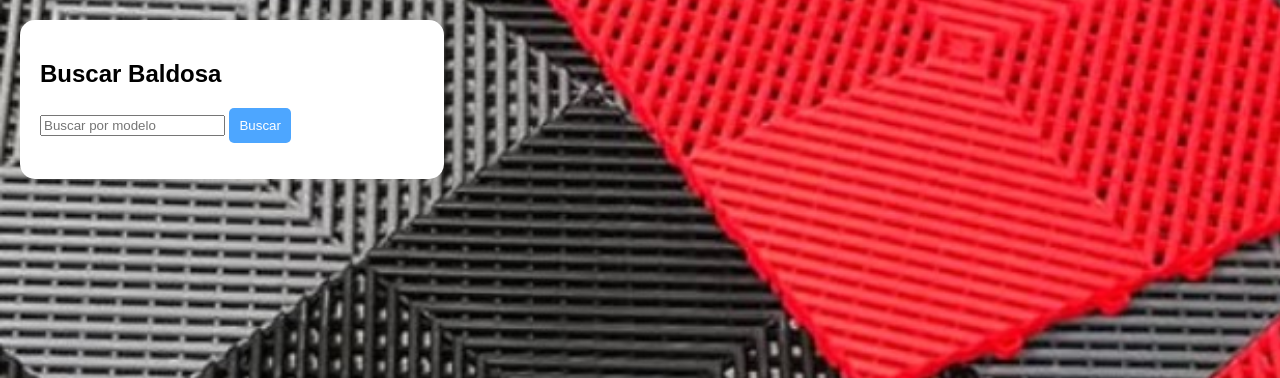
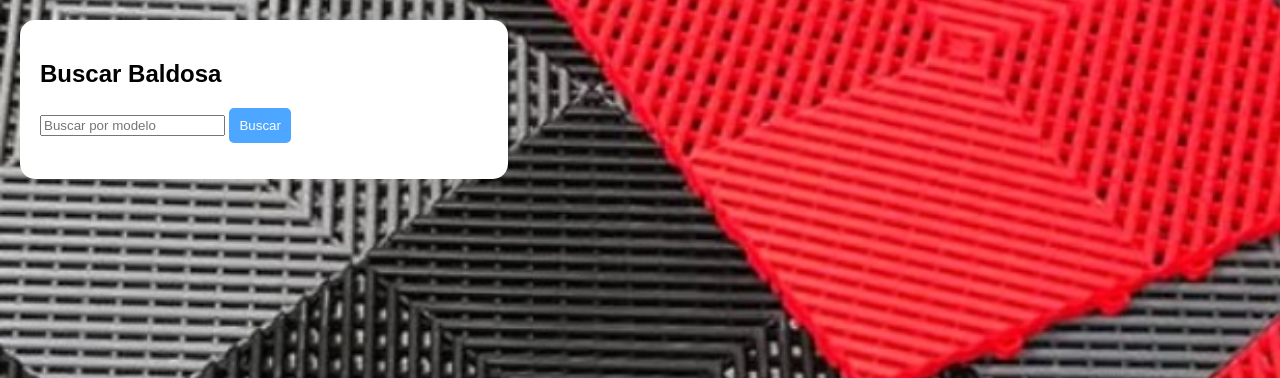
Before and after one commit to SolGarcia123/TuPrimeraPagina-GarciaRiveros, a Django app: page /buscar-baldosa/ in a window 1280 px wide. Shown: the part 84-462 px from the top of the page. Run offline with Django 5.2, Linux system fonts and the light colour scheme.

Commit message:
Actualizar todo el proyecto local

```diff
--- a/empresa/ventas/templates/base.html
+++ b/empresa/ventas/templates/base.html
@@ -42,7 +42,7 @@
             background-color: white;
             padding: 20px;
             border-radius: 15px;
-            width: 30%;
+            width: 35%;
 }
         button {
             background-color: #4da6ff;
```
Also changed, not shown: 1 other file.
